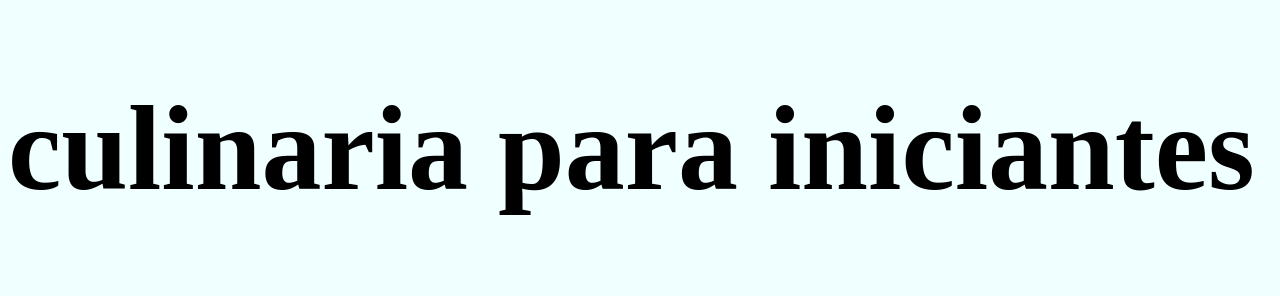
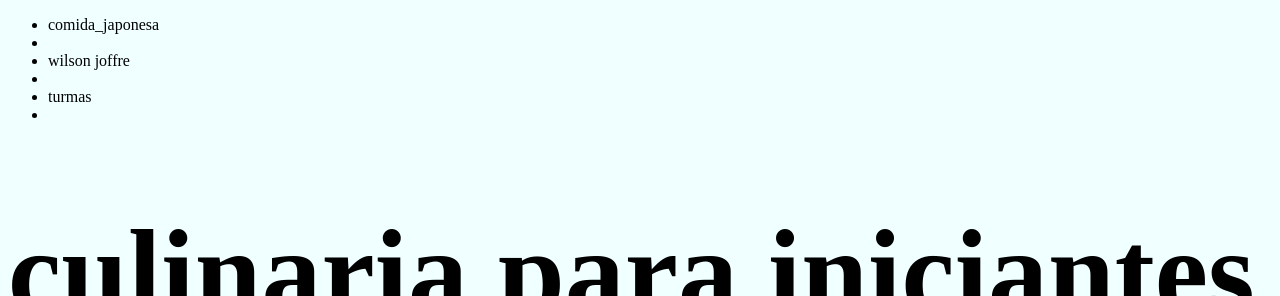
Before and after one commit to dsillvaa05/AVALIACAO_2, a plain HTML site: page index.html in a window 1280 px wide. Shown: the top 296 px of the page. Drawn offline with Linux system fonts and the light colour scheme.

Commit message:
Add files via upload

```diff
--- a/index.html
+++ b/index.html
@@ -7,6 +7,15 @@
     <link rel="stylesheet" href="style.css">
 </head>
 <body>
+    <header class="comidajaponesa">
+        <imgn class="logoimg" src="Que-comida-saudável-que-nada-brasileiro-gosta-de-fast-food.webp" alt="">
+            <ul class="listacomidajaponesa">
+<li class="itemlistacomidajaponesa">comida_japonesa <li>
+    <li class="comidajaponesa">wilson joffre <li>
+        <li class="comidajaponesa">turmas <li>
+     </ul>
+
+    </header>
     <h1>culinaria para iniciantes</h1>
     <p>compartilhar receitas simples,tutoriais e dicas para pessoas que estao começando a cozinhar</p>
     <img src="Capa.png" alt="">
```
Also changed, not shown: Que-comida-saudável-que-nada-brasileiro-gosta-de-fast-food.webp (added).
